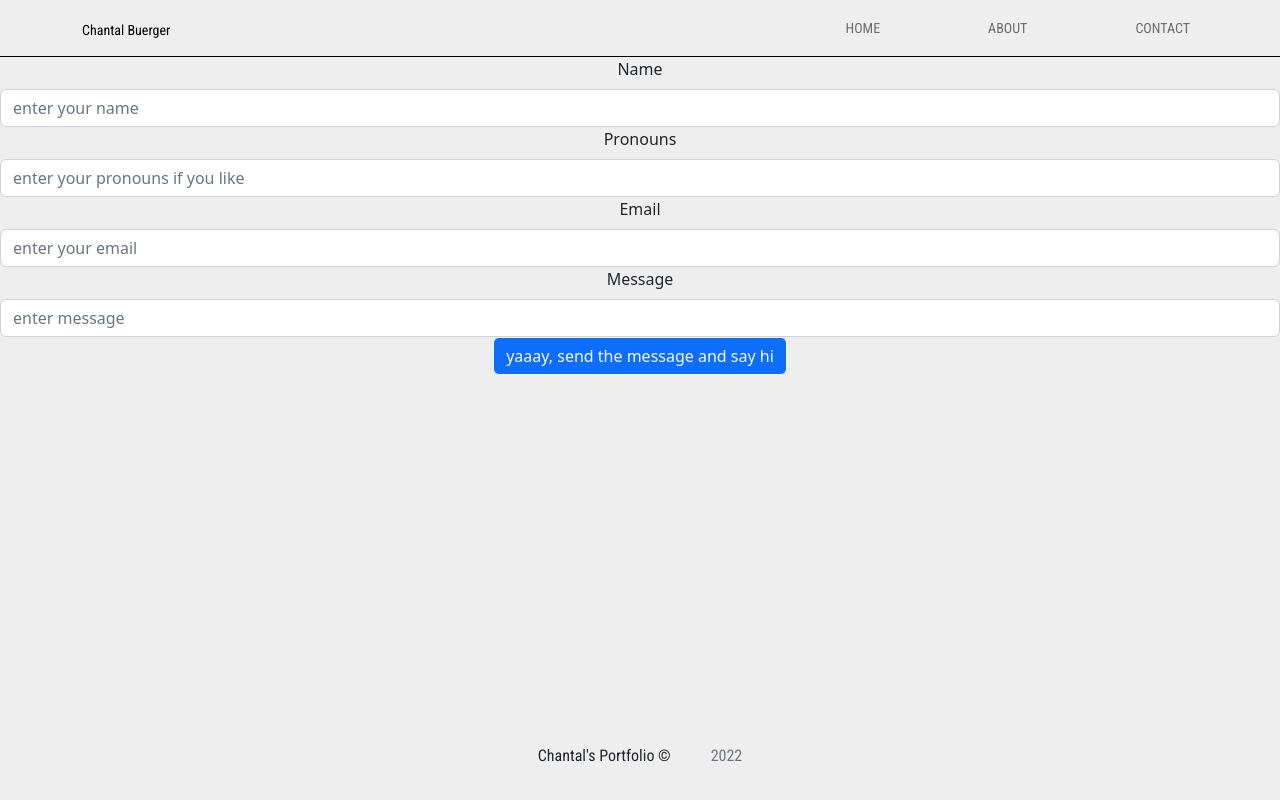
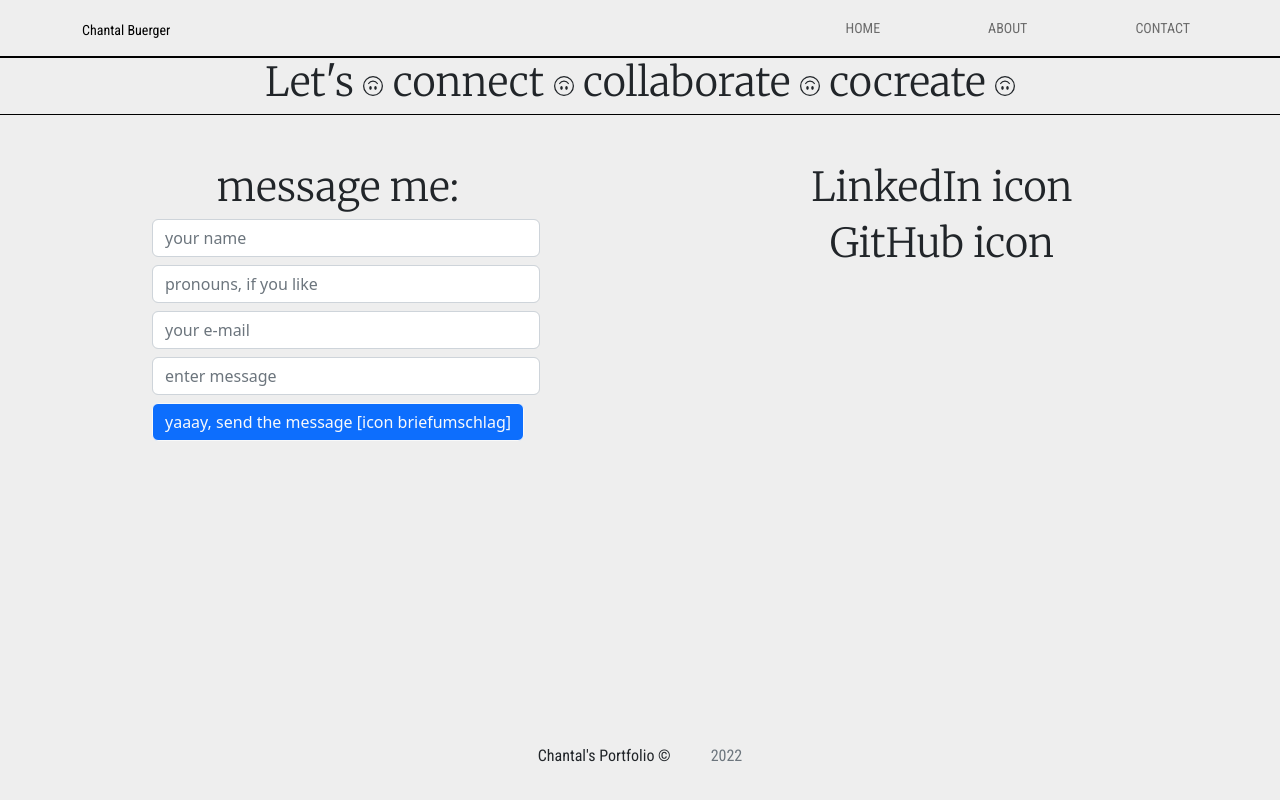
Before and after one commit to chantal0000/portfolio-bootstrap-react-js, a React (Create React App) app: page /contact in a window 1280 px wide. Built offline with nearby package versions, Linux system fonts and the light colour scheme; no server answers.

Commit message:
basic setup for project content, layout and css contact

```diff
--- a/src/App.css
+++ b/src/App.css
@@ -6,11 +6,13 @@
 
 h1 {
     font-family: 'Merriweather', serif;
+    /*margin: 0;*/
 
 }
 
 p{
     font-family: 'Roboto Condensed', sans-serif;
+    /*margin: 0;*/
 }
 
 /*.App-logo {*/
--- a/src/pages/contact.js
+++ b/src/pages/contact.js
@@ -1,8 +1,9 @@
 import React from 'react';
 import emailjs from 'emailjs-com';
 import sw2 from 'sweetalert2';
-import {Form, Button} from 'react-bootstrap'
+import {Form, Button, Row, Col, Container} from 'react-bootstrap'
 import {useState} from "react";
+import {ArrowDown, EmojiSmileUpsideDown} from 'react-bootstrap-icons';
 
 // keys are needed to set up private API connection emailjs
 const SERVICE_ID = process.env.REACT_APP_SERVICE_ID;
@@ -45,46 +46,72 @@ function Contact() {
     }
 
     // UI section
-    return (<div className="FormWrapper">
+    return (<>
+        <Container fluid className="BannerContainer">
+            <Row className="BannerRow">
+                <Col>
+                    <Container className="container">
+                        <Row className="header">
+                            <Col><h1>Let's <EmojiSmileUpsideDown className="bi"
+                                                                 size={20}/> connect <EmojiSmileUpsideDown
+                                className="bi"
+                                size={20}/> collaborate <EmojiSmileUpsideDown className="bi"
+                                                                              size={20}/> cocreate <EmojiSmileUpsideDown
+                                className="bi"
+                                size={20}/></h1></Col>
+                            {/*<Col><p>[GitHub] [LinkedIn]</p></Col>*/}
+                        </Row>
+                    </Container>
+                </Col>
+            </Row>
+        </Container>
+
+
+        <div className="FormWrapper p-5">
             {/*noValidate disables the browsers default UI*/}
-            <Form noValidate validated={validated} onSubmit={handleSubmit}>
-                <Form.Group controlId="FormName"> {/*InputField: Name*/}
-                    <Form.Label>Name</Form.Label>
+            <Row>
+                <Col>
+                    <h1>message me:</h1>
+                    <Form className="col-auto px-5" noValidate validated={validated} onSubmit={handleSubmit}>
+                        <Form.Group className="px-5" controlId="FormName"> {/*InputField: Name*/}
+                            {/*<Form.Label>Name</Form.Label>*/}
                             <Form.Control
-                        // id="form-input-control-name"
-                        // value={name}
+                                className="m-2"
                                 name="from_name"
-                        placeholder="enter your name"
+                                placeholder="your name"
                                 type="text"
                                 required
                             />
                         </Form.Group>{/*InputField: Name End*/}
 
-                <Form.Group controlId="FormPronouns">{/*InputField: Pronouns*/}
-                    <Form.Label>Pronouns</Form.Label>
+                        <Form.Group className="px-5" controlId="FormPronouns">{/*InputField: Pronouns*/}
+                            {/*<Form.Label>Pronouns</Form.Label>*/}
                             <Form.Control
                                 // id="form-input-control-pronouns"
+                                className="m-2"
                                 name="pronouns"
-                        placeholder="enter your pronouns if you like"
+                                placeholder="pronouns, if you like"
                                 type="text"
                             />
                         </Form.Group>{/*InputField: Pronouns End*/}
 
-                <Form.Group controlId="FormEmail">{/*InputField: Email*/}
-                    <Form.Label>Email</Form.Label>
+                        <Form.Group className="px-5" controlId="FormEmail">{/*InputField: Email*/}
+                            {/*<Form.Label>Email</Form.Label>*/}
                             <Form.Control
                                 // id="form-input-control-email"
+                                className="m-2"
                                 name="reply_to"
-                        placeholder="enter your email"
+                                placeholder="your e-mail"
                                 type="email"
                                 required
                             />
                         </Form.Group> {/*InputField: Email End*/}
 
-                <Form.Group controlId="FormInputField"> {/*InputField: Message*/}
-                    <Form.Label>Message</Form.Label>
+                        <Form.Group className="px-5" controlId="FormInputField"> {/*InputField: Message*/}
+                            {/*<Form.Label>Message</Form.Label>*/}
                             <Form.Control
                                 // id="form-input-control-message"
+                                className="m-2"
                                 placeholder="enter message"
                                 name="message"
                                 type="text-area"
@@ -92,9 +119,17 @@ function Contact() {
                             />
                         </Form.Group> {/*InputField: Message End*/}
 
-                <Button type="submit" className="btn btn-outline-light">yaaay, send the message and say hi</Button>
+                        <Button type="submit" className="btn btn-outline-light">yaaay, send the message [icon
+                            briefumschlag]</Button>
                     </Form>
-        </div>)
+                </Col>
+                <Col>
+                    <h1>LinkedIn icon</h1>
+                    <h1>GitHub icon</h1>
+                </Col>
+            </Row>
+        </div>
+    </>)
 }
 
 export default Contact;
--- a/src/pages/homepage.js
+++ b/src/pages/homepage.js
@@ -37,7 +37,7 @@ function Homepage() {
                 {/*<Col className="MediaCol col-sm-6 col-md-4 col-lg-8">*/}
                 <Col>
                     <Container className="container">
-                        <Row className="header">
+                        <Row className="header text-center">
                             <Col><h1>project collection</h1></Col>
                             <Col><p>check out my GitHub for all my work [button GH]</p></Col>
                         </Row>
--- a/src/pages/styles/HomePageStyle.css
+++ b/src/pages/styles/HomePageStyle.css
@@ -12,18 +12,18 @@
 
 .BannerContainer p {
     font-family: 'Roboto Condensed', sans-serif;
-
 }
 
-.BannerRow{
+.BannerRow {
     height: 100%;
 }
+
 .MediaCol {
     border: 1px #282c34 solid;
     height: 100%
 }
 
-.BannerInfo{
+.BannerInfo {
     border: 1px #dbc solid;
     height: 100%
 }
```
Also changed, not shown: src/pages/content/api.js (added, +28 -0 lines), src/pages/content/moodboard.js (added), src/pages/content/petition.js (added), src/pages/content/portfolio.js (added), src/pages/styles/contact.css (added). Lines whose indentation alone changed are shown as unchanged.
